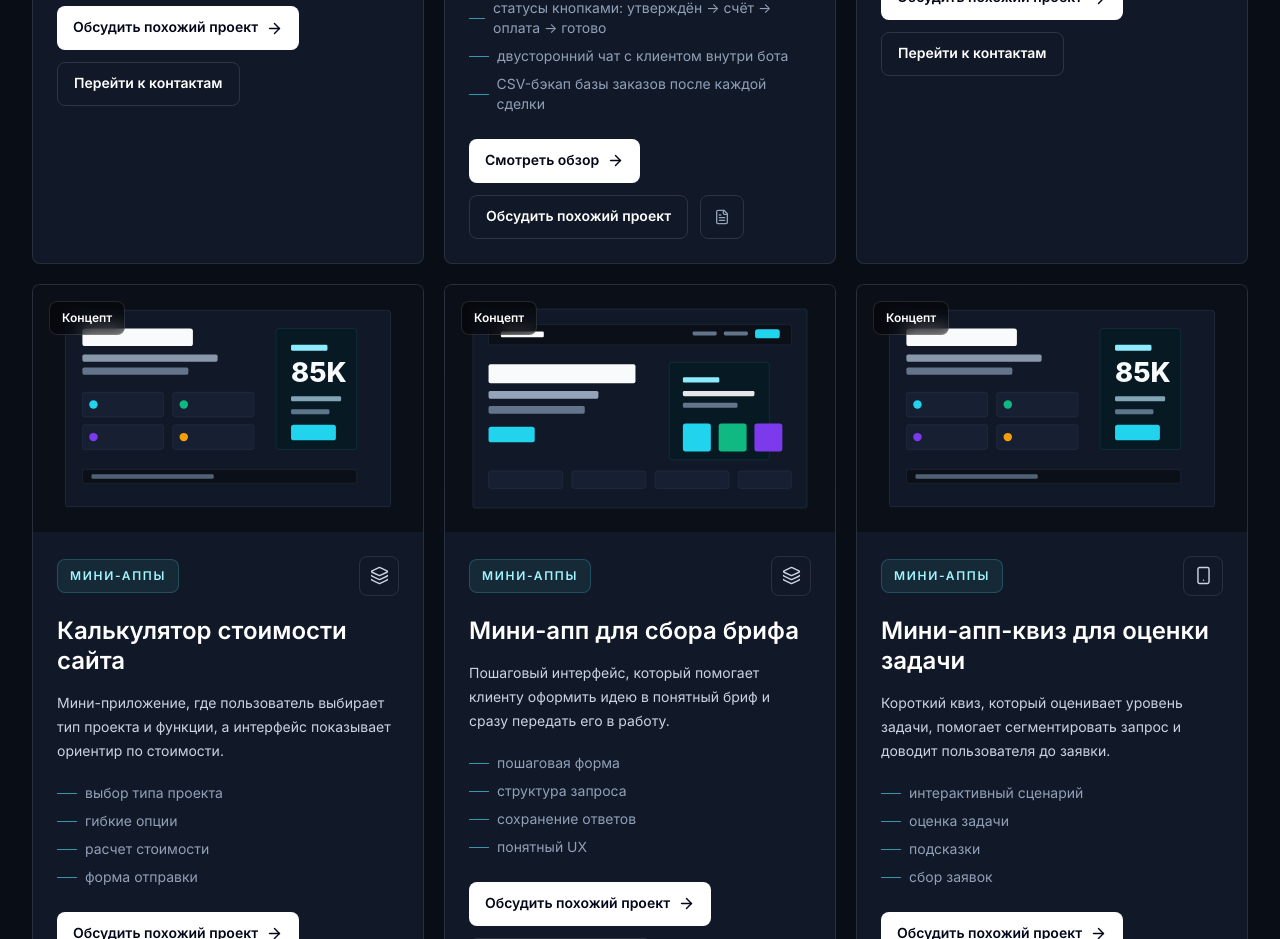
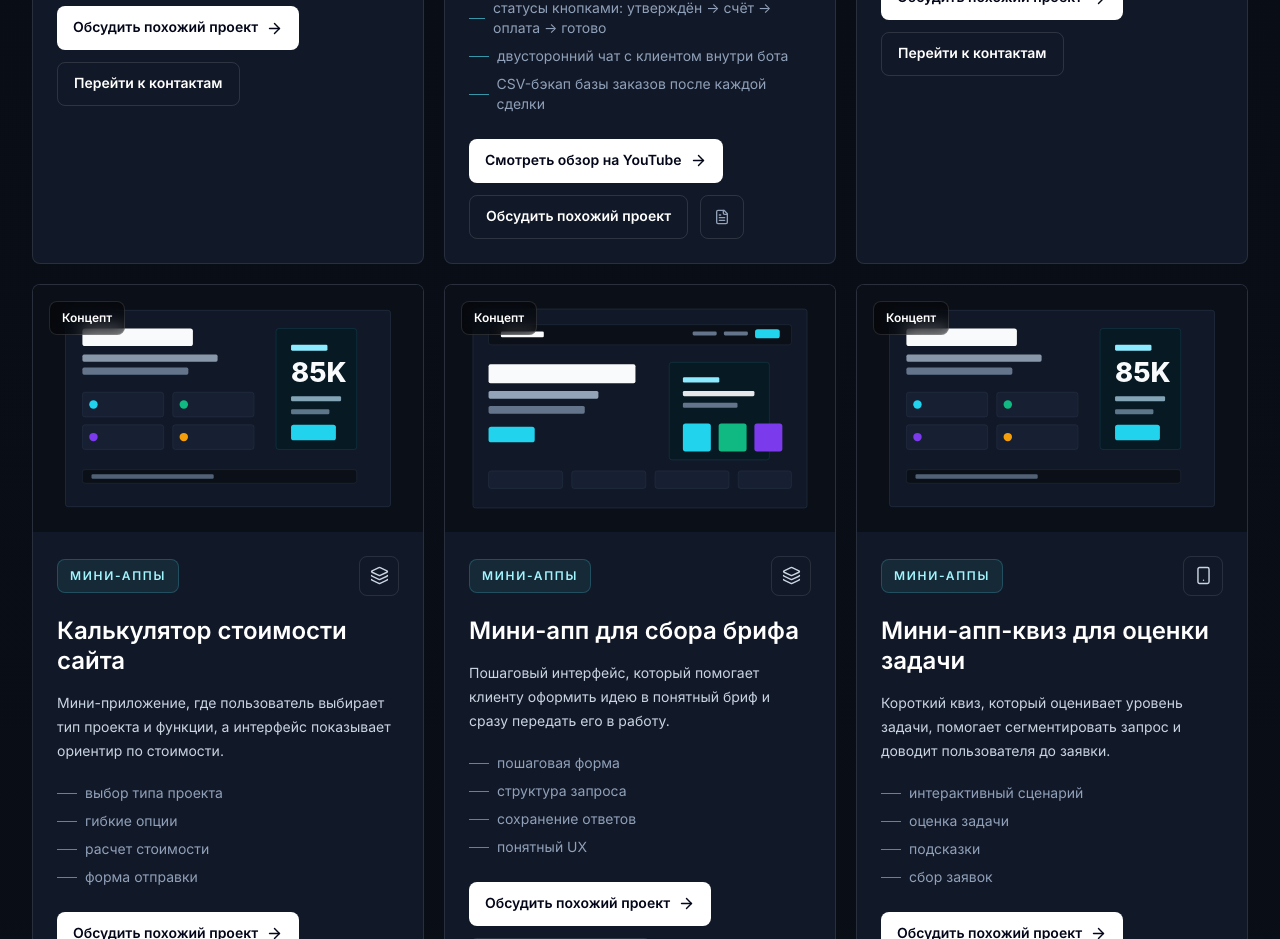
Before and after one commit to yasprosil-ai/portfolio-site, a Next.js app: page /projects in a window 1280 px wide. Shown: the part 2760-3699 px from the top of the page. Built offline with nearby package versions, Linux system fonts and the light colour scheme.

Commit message:
rename button to Смотреть обзор на YouTube

```diff
--- a/data/projects.js
+++ b/data/projects.js
@@ -133,7 +133,7 @@ export const projects = [
     ],
     image: "/tg.bot1.png",
     imageContain: true,
-    primaryLabel: "Смотреть обзор",
+    primaryLabel: "Смотреть обзор на YouTube",
     primaryHref: "https://www.youtube.com/watch?v=HCxg_jHaeUk",
     secondaryLabel: "Обсудить похожий проект",
     secondaryHref: "/#contact",
```
